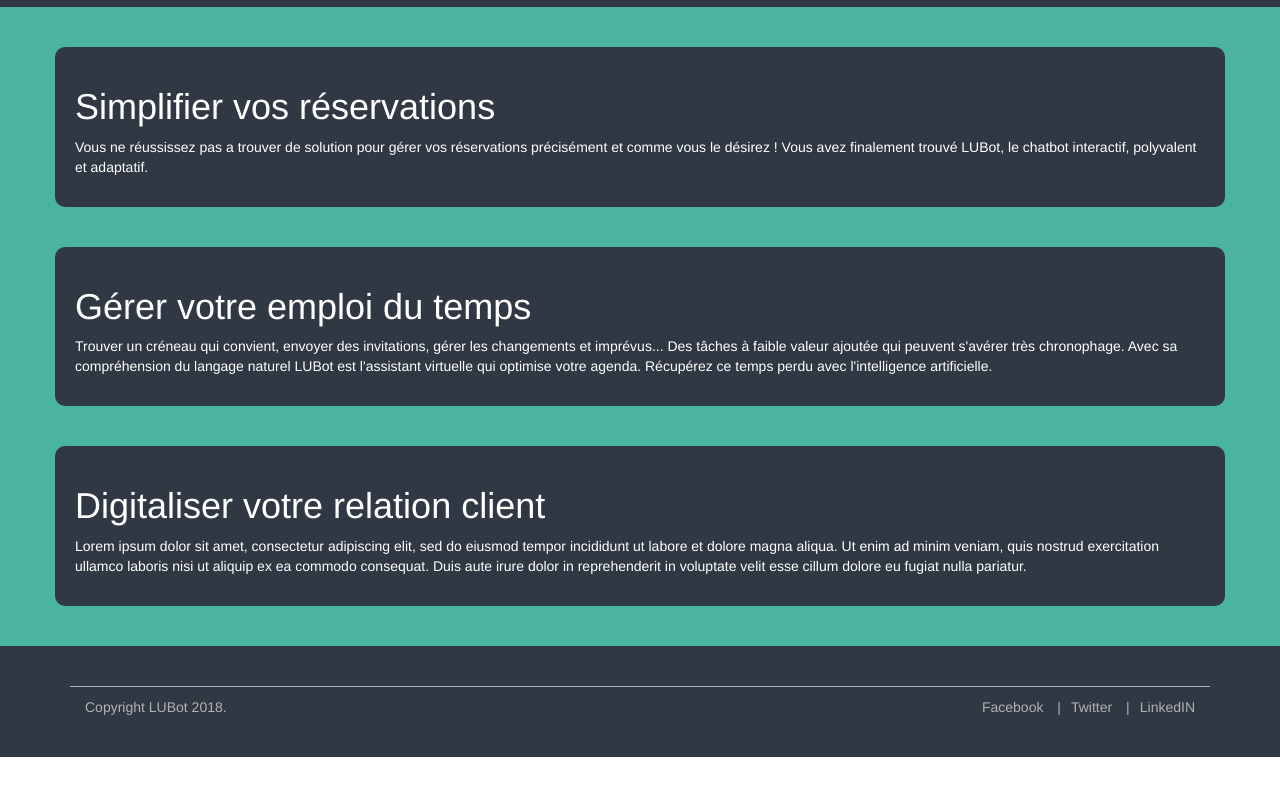
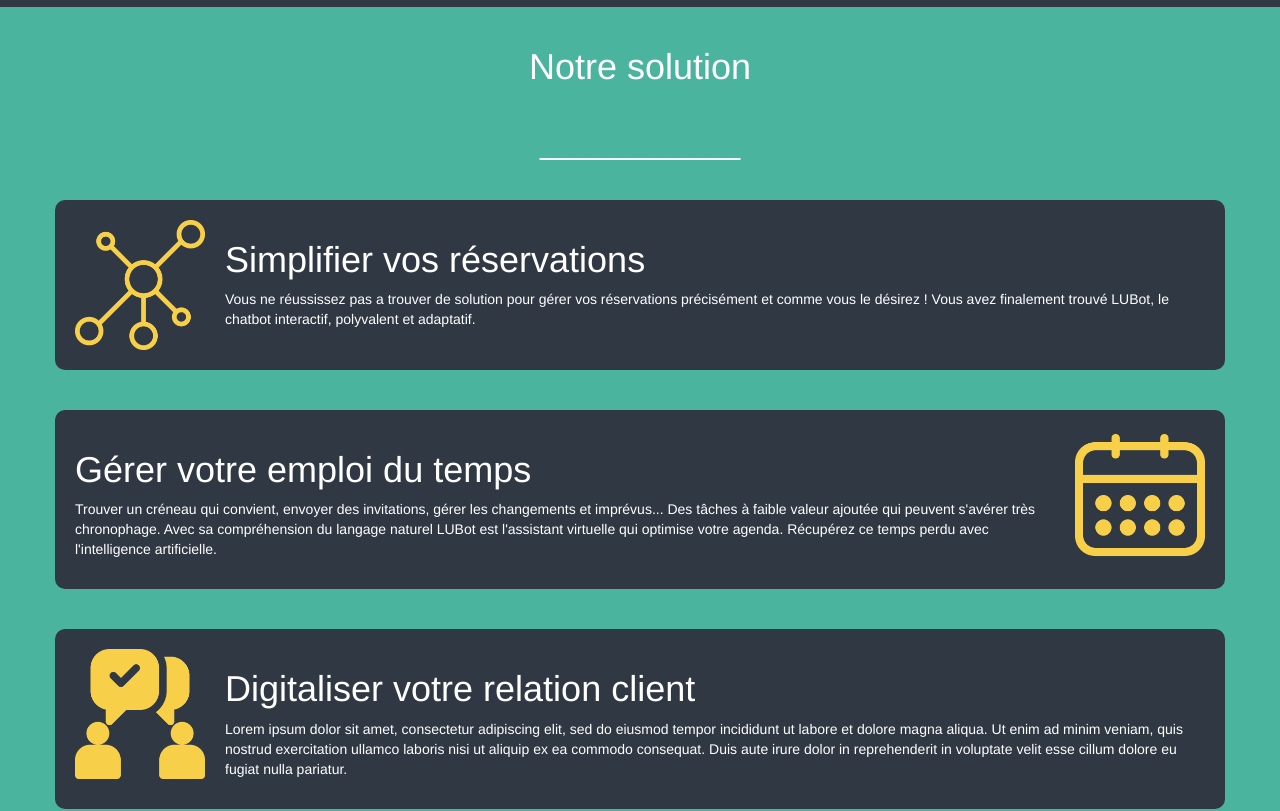
Before and after one commit to Auram20/LUBot, a plain HTML site: page index.html in a window 1280 px wide. Shown: the part 2520-3331 px from the top of the page. Before the commit the page ends 3277 px from the top, so only its background shows below. Drawn offline with Linux system fonts and the light colour scheme.

Commit message:
icons added

```diff
--- a/css/style.css
+++ b/css/style.css
@@ -96,6 +96,14 @@
 	margin: auto;
 }
 
+.icons4
+{
+	margin: auto;
+	width: 150px;
+	height: auto;
+
+}
+
 /*SPACING STYLES */
 .spacing
 {
--- a/index.html
+++ b/index.html
@@ -133,16 +133,21 @@
 
 <!-- FOURTH PART -->
 <div class="container-fluid green">
+	<h1 class="centertext spacing whitetext" > Notre solution </h1>
+	<h2 class="centertext whitetext " > ____________</h2>
 	<div class="container bluelongframe spacing">
+		<img class="img-responsive icons4" style="float: left; padding-right: 20px;" src="img/network.png">
 		<h1 class="whitetext">Simplifier vos réservations </h1>
 		<p class="whitetext">Vous ne réussissez pas a trouver de solution pour gérer vos réservations précisément et comme vous le désirez !
 		Vous avez finalement trouvé LUBot, le chatbot interactif, polyvalent et adaptatif.</p>
 	</div>
 	<div class="container bluelongframe spacing">
+		<img class="img-responsive icons4" style="float: right; padding-left: 20px;" src="img/calendar.png">
 		<h1 class="whitetext">Gérer votre emploi du temps </h1>
 		<p class="whitetext">Trouver un créneau qui convient, envoyer des invitations, gérer les changements et imprévus... Des tâches à faible valeur ajoutée qui peuvent s'avérer très chronophage. Avec sa compréhension du langage naturel LUBot est l'assistant virtuelle qui optimise votre agenda. Récupérez ce temps perdu avec l'intelligence artificielle.</p>
 	</div>
 	<div class="container bluelongframe spacing">
+		<img class="img-responsive icons4" style="float: left; padding-right: 20px;" src="img/communication.png">
 		<h1 class="whitetext">Digitaliser votre relation client</h1>
 		<p class="whitetext">Lorem ipsum dolor sit amet, consectetur adipiscing elit, sed do eiusmod tempor incididunt ut labore et dolore magna aliqua. Ut enim ad minim veniam, quis nostrud exercitation ullamco laboris nisi ut aliquip ex ea commodo consequat. Duis aute irure dolor in reprehenderit in voluptate velit esse cillum dolore eu fugiat nulla pariatur.</p>
 	</div>
```
Also changed, not shown: img/calendar.png (added), img/communication.png (added), img/network.png (added).
